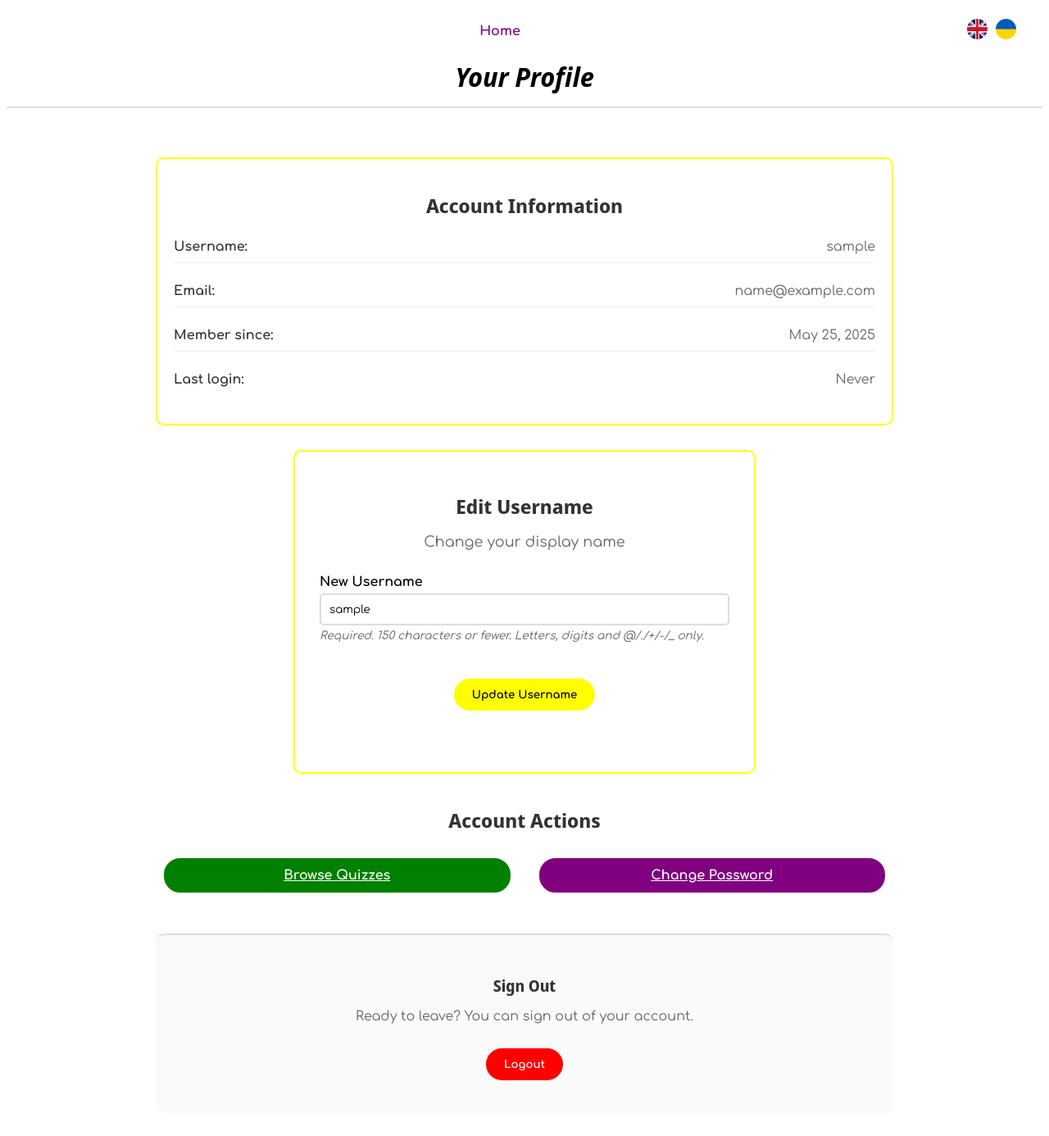
After one commit to sanyaswee/SuperQuizzes-django-edition, a Django app: page /en-us/profile/ in a window 1280 px wide. The commit adds this page. Shown: the whole page at 82% size. Run offline with Django 4.2, Linux system fonts and the light colour scheme; the visitor is signed in with stand-in values (Sample User, id 1).

Commit message:
Profile page

```diff
--- a/SuperQuizzes/urls.py
+++ b/SuperQuizzes/urls.py
@@ -37,6 +37,7 @@ urlpatterns += i18n_patterns(
     path('register/', account.views.register_view, name='register'),
     path('login/', account.views.login_view, name='login'),
     path('logout/', account.views.logout_view, name='logout'),
+    path('profile/', account.views.profile, name='profile'),
     path('i18n/', include('django.conf.urls.i18n')),
 
     prefix_default_language=True
--- /dev/null
+++ b/account/forms.py
@@ -0,0 +1,50 @@
+from django import forms
+from django.contrib.auth.models import User
+from django.utils.translation import gettext_lazy as _
+from django.core.exceptions import ValidationError
+
+
+class ProfileForm(forms.ModelForm):
+    username = forms.CharField(
+        label=_("Username"),
+        max_length=150,
+        required=True,
+        widget=forms.TextInput(attrs={
+            'placeholder': _("Enter your new username"),
+            'class': 'form-control'
+        }),
+        help_text=_("Required. 150 characters or fewer. Letters, digits and @/./+/-/_ only.")
+    )
+
+    class Meta:
+        model = User
+        fields = ['username']
+
+    def __init__(self, *args, user=None, **kwargs):
+        self.user = user
+        super().__init__(*args, **kwargs)
+
+        # Set initial value to current username
+        if user:
+            self.fields['username'].initial = user.username
+
+    def clean_username(self):
+        username = self.cleaned_data.get('username')
+
+        # Check if username is different from current
+        if self.user and username == self.user.username:
+            return username
+
+        # Check if username already exists
+        if User.objects.filter(username=username).exists():
+            raise ValidationError(_("A user with that username already exists."))
+
+        return username
+
+    def save(self, commit=True):
+        if self.user:
+            self.user.username = self.cleaned_data['username']
+            if commit:
+                self.user.save()
+            return self.user
+        return super().save(commit)
--- a/account/views.py
+++ b/account/views.py
@@ -1,9 +1,12 @@
 from django.contrib import messages
 from django.contrib.auth import login, authenticate
 from django.contrib.auth import logout
+from django.contrib.auth.decorators import login_required
 from django.contrib.auth.forms import UserCreationForm, AuthenticationForm
 from django.shortcuts import render, redirect
 from django.utils.translation import gettext_lazy as _
+
+from .forms import ProfileForm
 
 
 def register_view(request):
@@ -60,3 +63,28 @@ def logout_view(request):
     logout(request)
     messages.success(request, _('You have been logged out successfully.'))
     return redirect('login')
+
+
+@login_required
+def profile(request):
+    """
+    Profile page where users can view and edit their account information.
+    """
+    if request.method == 'POST':
+        form = ProfileForm(request.POST, user=request.user)
+
+        if form.is_valid():
+            form.save()
+            messages.success(request, _('Your username has been updated successfully!'))
+            return redirect('profile')
+        else:
+            messages.error(request, _('Please correct the errors below.'))
+    else:
+        form = ProfileForm(user=request.user)
+
+    context = {
+        'form': form,
+        'user': request.user,
+    }
+
+    return render(request, 'auth/profile.html', context)
--- /dev/null
+++ b/static/account/css/profile.css
@@ -0,0 +1,192 @@
+.profile-container {
+    max-width: 900px;
+    margin: 0 auto;
+    padding: 20px;
+}
+
+/*
+.profile-edit-section {
+    margin: 30px 0;
+}
+*/
+
+.profile-actions {
+    text-align: center;
+    margin: 40px 0;
+}
+
+.profile-actions h2 {
+    font-family: 'Noto Sans Display', sans-serif;
+    color: #333;
+    margin-bottom: 20px;
+}
+
+.actions-grid {
+    display: grid;
+    grid-template-columns: repeat(auto-fit, minmax(200px, 1fr));
+    gap: 15px;
+    margin: 20px 0;
+}
+
+.info-grid {
+    display: grid;
+    grid-template-columns: 1fr;
+    gap: 15px;
+    margin: 15px 0;
+}
+
+.info-item {
+    display: flex;
+    justify-content: space-between;
+    align-items: center;
+    padding: 10px 0;
+    border-bottom: 1px solid #eee;
+    font-family: 'Comfortaa', cursive;
+}
+
+.info-item:last-child {
+    border-bottom: none;
+}
+
+.info-item strong {
+    color: #333;
+    min-width: 140px;
+    text-align: left;
+}
+
+.info-item span {
+    color: #666;
+    text-align: right;
+    flex: 1;
+}
+
+/* Header styling similar to index.html */
+.hat {
+    padding: 15px 0;
+    border-bottom: 2px solid #ddd;
+    margin-bottom: 20px;
+}
+
+.hat-content {
+    display: flex;
+    justify-content: space-between;
+    align-items: center;
+    max-width: 1200px;
+    margin: 0 auto;
+    padding: 0 20px;
+}
+
+.auth-links {
+    flex: 1;
+}
+
+.auth-links p {
+    margin: 0;
+    font-family: 'Comfortaa', cursive;
+    font-weight: bold;
+}
+
+.auth-links a {
+    color: purple;
+    text-decoration: none;
+    transition: color 0.3s;
+}
+
+.auth-links a:hover {
+    color: green;
+}
+
+.lang-select {
+    display: flex;
+    gap: 10px;
+    align-items: center;
+}
+
+.lang-icon {
+    border-radius: 50%;
+    width: 25px;
+    height: 25px;
+    transition: transform 0.3s, box-shadow 0.3s;
+    cursor: pointer;
+}
+
+.lang-icon:hover {
+    transform: scale(1.1);
+    box-shadow: 0 0 5px rgba(0, 0, 0, 0.3);
+}
+
+.hat h1 {
+    text-align: center;
+    margin: 20px 0 0 0;
+    font-family: 'Noto Sans Display', sans-serif;
+}
+
+/* Enhanced logout section */
+.logout-section {
+    margin-top: 40px;
+    border-top: 2px solid #ddd;
+    padding-top: 30px;
+    text-align: center;
+    background-color: #fafafa;
+    border-radius: 10px;
+    padding: 30px;
+}
+
+.logout-section h3 {
+    font-family: 'Noto Sans Display', sans-serif;
+    color: #333;
+    margin-bottom: 10px;
+}
+
+.logout-section p {
+    font-family: 'Comfortaa', cursive;
+    color: #666;
+    margin-bottom: 20px;
+}
+
+/* Responsive design for profile page */
+@media (max-width: 768px) {
+    .profile-container {
+        padding: 10px;
+    }
+
+    .hat-content {
+        flex-direction: column;
+        gap: 15px;
+        text-align: center;
+    }
+
+    .auth-links {
+        order: 2;
+    }
+
+    .lang-select {
+        order: 1;
+        justify-content: center;
+    }
+
+    .actions-grid {
+        grid-template-columns: 1fr;
+        gap: 10px;
+    }
+
+    .info-item {
+        flex-direction: column;
+        align-items: flex-start;
+        gap: 5px;
+    }
+
+    .info-item span {
+        text-align: left;
+    }
+}
+
+@media (max-width: 480px) {
+    .hat-content {
+        padding: 0 10px;
+    }
+
+    .logout-section {
+        padding: 20px 15px;
+    }
+}
--- /dev/null
+++ b/static/account/js/autoHideProfile.js
@@ -0,0 +1,12 @@
+// Auto-hide messages after 5 seconds
+document.addEventListener('DOMContentLoaded', function() {
+    const messages = document.querySelectorAll('.message');
+    messages.forEach(function(message) {
+        setTimeout(function() {
+            message.classList.add('fade-out');
+            setTimeout(function() {
+                message.style.display = 'none';
+            }, 300);
+        }, 5000);
+    });
+});
--- /dev/null
+++ b/templates/auth/profile.html
@@ -0,0 +1,164 @@
+<!DOCTYPE html>
+{% load static %}
+{% load i18n %}
+<html>
+<head>
+    <meta charset="UTF-8">
+    <title>{% trans 'Profile' %} - SuperQuizzes</title>
+    <link rel="preconnect" href="https://fonts.googleapis.com">
+    <link rel="preconnect" href="https://fonts.gstatic.com" crossorigin>
+    <link href="https://fonts.googleapis.com/css2?family=Pacifico&display=swap" rel="stylesheet">
+    <link rel="preconnect" href="https://fonts.googleapis.com">
+    <link rel="preconnect" href="https://fonts.gstatic.com" crossorigin>
+    <link href="https://fonts.googleapis.com/css2?family=Comfortaa:wght@400;700&display=swap" rel="stylesheet">
+    <link rel="preconnect" href="https://fonts.googleapis.com">
+    <link rel="preconnect" href="https://fonts.gstatic.com" crossorigin>
+    <link href="https://fonts.googleapis.com/css2?family=Noto+Sans+Display:ital@1&display=swap" rel="stylesheet">
+    <link rel="stylesheet" href="{% static 'home/css/base.css' %}">
+    <link rel="stylesheet" href="{% static 'account/css/auth.css' %}">
+    <link rel="stylesheet" href="{% static 'account/css/profile.css' %}">
+    <link rel="stylesheet" href="{% static 'account/css/messages.css' %}">
+</head>
+<body>
+    {# Navigation Header #}
+    <div class="hat">
+        <div class="hat-content">
+            <div class="auth-links">
+                <p>
+                    <a href="{% url 'index' %}">{% trans 'Home' %}</a>
+                </p>
+            </div>
+
+            <div class="lang-select">
+                <a href="{% url 'set_language' %}" onclick="event.preventDefault(); document.getElementById('lang-en').submit();">
+                    <img src="{% static 'home/img/uk-flag.png' %}" class="lang-icon" alt="English">
+                </a>
+                <a href="{% url 'set_language' %}" onclick="event.preventDefault(); document.getElementById('lang-uk').submit();">
+                    <img src="{% static 'home/img/ua-flag.png' %}" class="lang-icon" alt="Українська">
+                </a>
+            </div>
+        </div>
+
+        <h1><i>{% trans "Your Profile" %}</i></h1>
+
+        <form id="lang-en" action="{% url 'set_language' %}" method="post" style="display:none;">
+            {% csrf_token %}
+            <input name="language" type="hidden" value="en-us">
+            <input name="next" type="hidden" value="{{ request.path }}">
+        </form>
+
+        <form id="lang-uk" action="{% url 'set_language' %}" method="post" style="display:none;">
+            {% csrf_token %}
+            <input name="language" type="hidden" value="uk-ua">
+            <input name="next" type="hidden" value="{{ request.path }}">
+        </form>
+    </div>
+
+    {# Messages #}
+    {% if messages %}
+        <div class="messages-container">
+            {% for message in messages %}
+                <div class="message {{ message.tags }}">
+                    <span class="message-icon"></span>
+                    {{ message }}
+                    <button type="button" class="message-close" onclick="this.parentElement.style.display='none'">&times;</button>
+                </div>
+            {% endfor %}
+        </div>
+    {% endif %}
+
+    {# Profile Content #}
+    <div class="profile-container">
+        {# Current User Info #}
+        <div class="user-info">
+            <h2>{% trans "Account Information" %}</h2>
+            <div class="info-grid">
+                <div class="info-item">
+                    <strong>{% trans "Username" %}:</strong>
+                    <span>{{ user.username }}</span>
+                </div>
+                <div class="info-item">
+                    <strong>{% trans "Email" %}:</strong>
+                    <span>{{ user.email|default:"Not provided" }}</span>
+                </div>
+                <div class="info-item">
+                    <strong>{% trans "Member since" %}:</strong>
+                    <span>{{ user.date_joined|date:"F d, Y" }}</span>
+                </div>
+                <div class="info-item">
+                    <strong>{% trans "Last login" %}:</strong>
+                    <span>{{ user.last_login|date:"F d, Y H:i"|default:"Never" }}</span>
+                </div>
+            </div>
+        </div>
+
+        {# Edit Username Form #}
+        <div class="auth-container profile-edit-section">
+            <div class="auth-header">
+                <h2>{% trans "Edit Username" %}</h2>
+                <p>{% trans "Change your display name" %}</p>
+            </div>
+
+            <form method="post" action="{% url 'profile' %}">
+                {% csrf_token %}
+
+                {% if form.non_field_errors %}
+                    <div class="errorlist">
+                        {% for error in form.non_field_errors %}
+                            <div class="message error">
+                                <span class="message-icon"></span>
+                                {{ error }}
+                            </div>
+                        {% endfor %}
+                    </div>
+                {% endif %}
+
+                <div class="form-field">
+                    <label for="{{ form.username.id_for_label }}">{% trans "New Username" %}</label>
+                    {{ form.username }}
+                    {% if form.username.errors %}
+                        <ul class="errorlist">
+                            {% for error in form.username.errors %}
+                                <li>{{ error }}</li>
+                            {% endfor %}
+                        </ul>
+                    {% endif %}
+                    {% if form.username.help_text %}
+                        <div class="help-text">{{ form.username.help_text }}</div>
+                    {% endif %}
+                </div>
+
+                <div class="form-actions">
+                    <input type="submit" name="update_username" value="{% trans 'Update Username' %}" class="submit">
+                </div>
+            </form>
+        </div>
+
+        {# Quick Actions #}
+        <div class="profile-actions">
+            <h2>{% trans "Account Actions" %}</h2>
+            <div class="actions-grid">
+                <a href="{% url 'index' %}" class="action-button green">
+                    {% trans "Browse Quizzes" %}
+                </a>
+                <a href="{% url 'soon' %}" class="action-button purple">
+                    {% trans "Change Password" %}
+                </a>
+            </div>
+        </div>
+
+        {# Logout Section #}
+        <div class="logout-section">
+            <h3>{% trans "Sign Out" %}</h3>
+            <p>{% trans "Ready to leave? You can sign out of your account." %}</p>
+            <form method="post" action="{% url 'logout' %}" style="display: inline;">
+                {% csrf_token %}
+                <input type="submit" value="{% trans 'Logout' %}" class="action-button red"
+                    onclick="return confirm('{% trans "Are you sure you want to logout?" %}');">
+            </form>
+        </div>
+    </div>
+
+    <script src="{% static 'account/js/autoHideProfile.js' %}"></script>
+</body>
+</html>
--- a/templates/home/index.html
+++ b/templates/home/index.html
@@ -24,7 +24,7 @@
                 <div class="auth-links">
                     {% if user.is_authenticated %}
                         <p>
-                            <a href="{% url 'logout' %}">{% trans 'Logout' %}</a>
+                            <a href="{% url 'profile' %}">{% trans 'Profile' %}</a>
                         </p>
                     {% else %}
                         <p>
```
